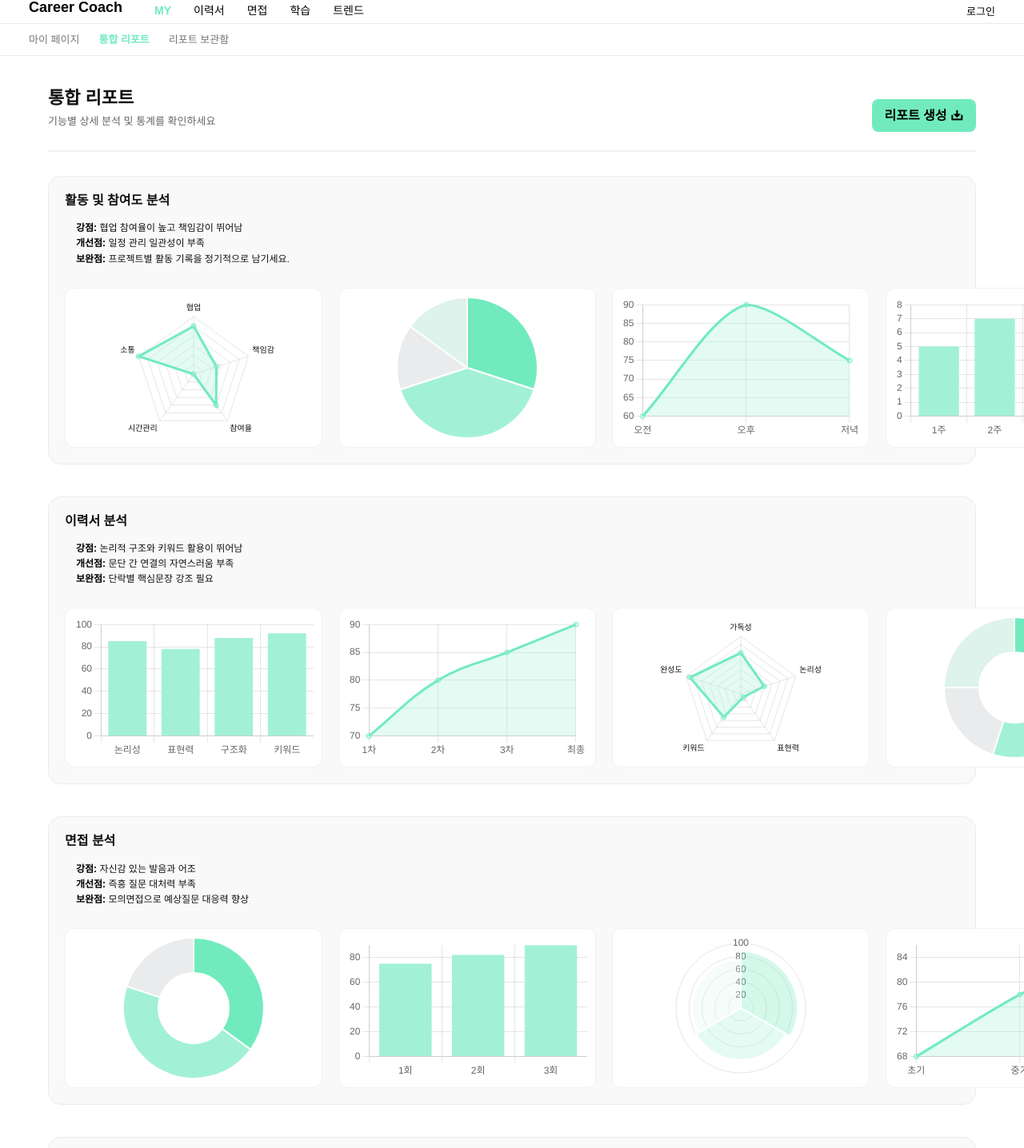
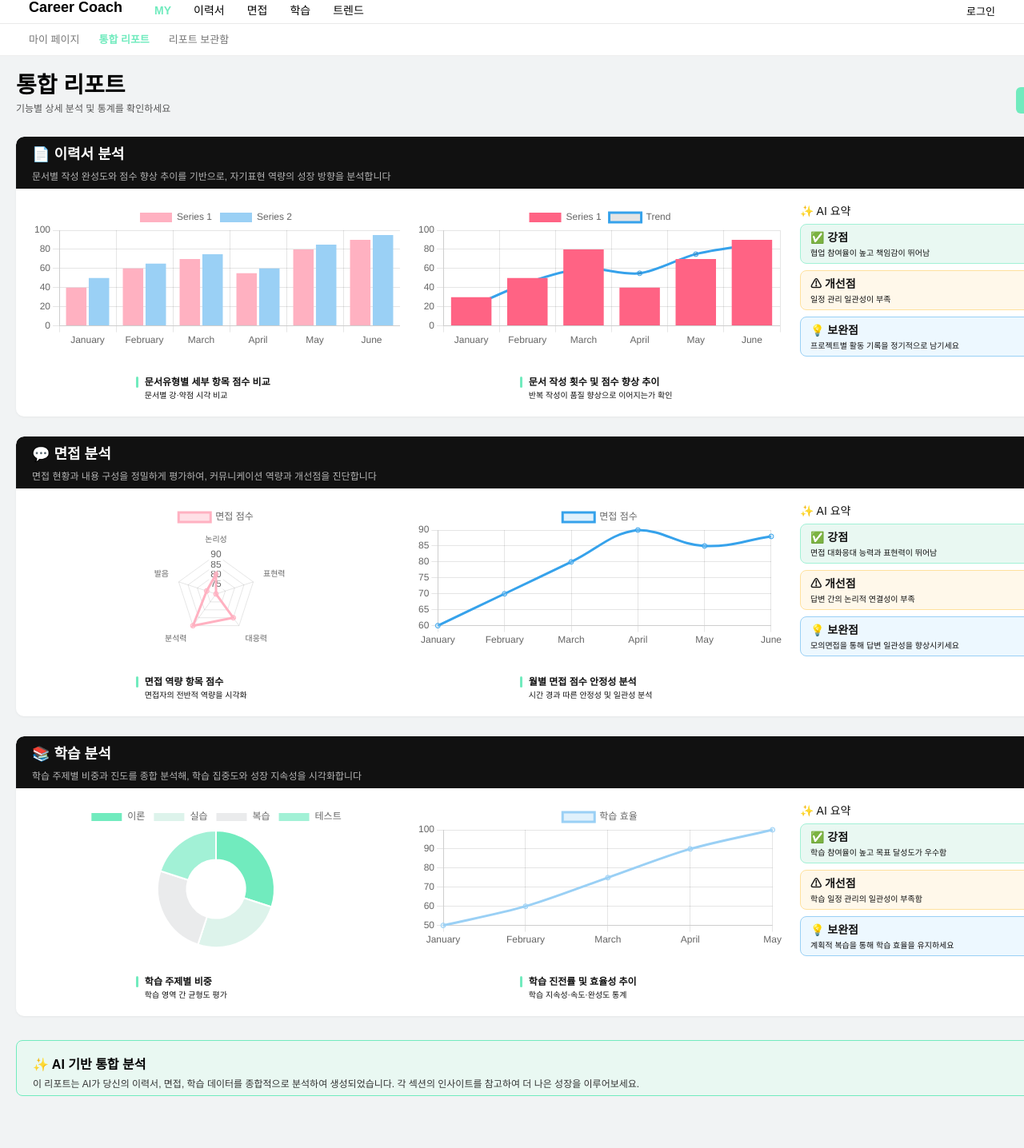
Before and after one commit to llbk-team/llbky-front, a Vue app: page /my/report in a window 1280 px wide. Shown: the part 15-1451 px from the top of the page at 80% size. After the commit the page ends 1406 px from the top, so only its background shows below. Built offline with nearby package versions, Linux system fonts and the light colour scheme; a web font is replaced by a local one.

Commit message:
style: 통합 리포트 UI 수정

```diff
--- a/src/views/my/MyReport.vue
+++ b/src/views/my/MyReport.vue
@@ -1,258 +1,453 @@
 <template>
     <section class="report-wrapper">
+        <!-- 헤더 -->
         <header class="report-header">
-            <div class="report-title">
+            <div class="header-left">
                 <h2>통합 리포트</h2>
                 <p>기능별 상세 분석 및 통계를 확인하세요</p>
             </div>
-            <button class="save-btn" data-bs-toggle="modal" data-bs-target="#reportSaveModal">
-                리포트 생성 <i class="ri-download-2-line"></i>
-            </button>
+            <button class="save-btn">리포트 생성 ⬇</button>
         </header>
 
-        <div class="report-body">
-            <ActivityReport />
-            <ResumeReport />
-            <InterviewReport />
-            <LearningReport />
+        <!-- 이력서 분석 -->
+        <div class="report-card">
+            <div class="card-header">
+                <h3>📄 이력서 분석</h3>
+                <p>문서별 작성 완성도와 점수 향상 추이를 기반으로, 자기표현 역량의 성장 방향을 분석합니다</p>
+            </div>
+
+            <div class="card-body">
+                <!-- 차트1 -->
+                <div class="chart-item">
+                    <div class="canvas-wrap">
+                        <Bar :data="barData" :options="chartOpt" />
+                    </div>
+                    <div class="chart-desc">
+                        <div class="vline"></div>
+                        <div class="text">
+                            <h4>문서유형별 세부 항목 점수 비교</h4>
+                            <p>문서별 강·약점 시각 비교</p>
+                        </div>
+                    </div>
+                </div>
+
+                <!-- 차트2 -->
+                <div class="chart-item">
+                    <div class="canvas-wrap">
+                        <Bar :data="stackedData" :options="chartOpt" />
+                    </div>
+                    <div class="chart-desc">
+                        <div class="vline"></div>
+                        <div class="text">
+                            <h4>문서 작성 횟수 및 점수 향상 추이</h4>
+                            <p>반복 작성이 품질 향상으로 이어지는가 확인</p>
+                        </div>
+                    </div>
+                </div>
+
+                <!-- AI 요약 -->
+                <aside class="ai-summary">
+                    <h4>✨ AI 요약</h4>
+
+                    <div class="ai-card strength">
+                        <p class="title">✅ 강점</p>
+                        <p class="content">협업 참여율이 높고 책임감이 뛰어남</p>
+                    </div>
+
+                    <div class="ai-card weakness">
+                        <p class="title">⚠ 개선점</p>
+                        <p class="content">일정 관리 일관성이 부족</p>
+                    </div>
+
+                    <div class="ai-card improvement">
+                        <p class="title">💡 보완점</p>
+                        <p class="content">프로젝트별 활동 기록을 정기적으로 남기세요</p>
+                    </div>
+                </aside>
+            </div>
         </div>
 
-        <!-- ✅ 모달 -->
-        <div class="modal fade" id="reportSaveModal" tabindex="-1" aria-labelledby="reportSaveModalLabel"
-            aria-hidden="true">
-            <div class="modal-dialog modal-dialog-centered">
-                <div class="modal-content custom-modal">
-                    <div class="modal-header border-0 pb-0">
-                        <h5 class="modal-title fw-bold" id="reportSaveModalLabel">
-                            리포트 생성
-                        </h5>
-                        <button type="button" class="btn-close" data-bs-dismiss="modal" aria-label="닫기"></button>
+        <!-- 면접 분석 -->
+        <div class="report-card">
+            <div class="card-header">
+                <h3>💬 면접 분석</h3>
+                <p>면접 현황과 내용 구성을 정밀하게 평가하여, 커뮤니케이션 역량과 개선점을 진단합니다</p>
+            </div>
+
+            <div class="card-body">
+                <div class="chart-item">
+                    <div class="canvas-wrap">
+                        <Radar :data="radarData" :options="chartOpt" />
+                    </div>
+                    <div class="chart-desc">
+                        <div class="vline"></div>
+                        <div class="text">
+                            <h4>면접 역량 항목 점수</h4>
+                            <p>면접자의 전반적 역량을 시각화</p>
+                        </div>
+                    </div>
+                </div>
+
+                <div class="chart-item">
+                    <div class="canvas-wrap">
+                        <Line :data="lineData" :options="chartOpt" />
+                    </div>
+                    <div class="chart-desc">
+                        <div class="vline"></div>
+                        <div class="text">
+                            <h4>월별 면접 점수 안정성 분석</h4>
+                            <p>시간 경과 따른 안정성 및 일관성 분석</p>
+                        </div>
+                    </div>
+                </div>
+
+                <aside class="ai-summary">
+                    <h4>✨ AI 요약</h4>
+
+                    <div class="ai-card strength">
+                        <p class="title">✅ 강점</p>
+                        <p class="content">면접 대화응대 능력과 표현력이 뛰어남</p>
                     </div>
 
-                    <div class="modal-body">
-                        <p class="modal-desc">저장할 리포트 섹션을 선택하세요</p>
+                    <div class="ai-card weakness">
+                        <p class="title">⚠ 개선점</p>
+                        <p class="content">답변 간의 논리적 연결성이 부족</p>
+                    </div>
 
-                        <!-- 체크박스 목록 -->
-                        <div v-for="item in reportOptions" :key="item.value" class="select-item"
-                            @click="toggleSelect(item.value)">
-                            <div class="form-check d-flex align-items-center">
-                                <input class="form-check-input" type="checkbox" :id="item.value" :value="item.value"
-                                    v-model="selectedReports" @change="handleSelect(item.value)" />
-                                <label class="form-check-label ms-2 d-flex align-items-center" :for="item.value">
-                                    <i :class="item.icon" class="me-2 text-success"></i>
-                                    {{ item.label }}
-                                </label>
-                            </div>
+                    <div class="ai-card improvement">
+                        <p class="title">💡 보완점</p>
+                        <p class="content">모의면접을 통해 답변 일관성을 향상시키세요</p>
+                    </div>
+                </aside>
+            </div>
+        </div>
+
+        <!-- 학습 분석 -->
+        <div class="report-card">
+            <div class="card-header">
+                <h3>📚 학습 분석</h3>
+                <p>학습 주제별 비중과 진도를 종합 분석해, 학습 집중도와 성장 지속성을 시각화합니다</p>
+            </div>
+
+            <div class="card-body">
+                <div class="chart-item">
+                    <div class="canvas-wrap">
+                        <Doughnut :data="doughnutData" :options="chartOpt" />
+                    </div>
+                    <div class="chart-desc">
+                        <div class="vline"></div>
+                        <div class="text">
+                            <h4>학습 주제별 비중</h4>
+                            <p>학습 영역 간 균형도 평가</p>
                         </div>
                     </div>
+                </div>
 
-                    <div class="modal-footer border-0 pt-0">
-                        <button type="button" class="btn btn-outline-secondary rounded-pill px-4"
-                            data-bs-dismiss="modal">
-                            취소
-                        </button>
-                        <button type="button" class="btn btn-save rounded-pill px-4" data-bs-dismiss="modal"
-                            @click="saveSelectedReports">
-                            <i class="ri-download-2-line me-2"></i> 리포트 생성
-                        </button>
+                <div class="chart-item">
+                    <div class="canvas-wrap">
+                        <Line :data="areaData" :options="chartOpt" />
+                    </div>
+                    <div class="chart-desc">
+                        <div class="vline"></div>
+                        <div class="text">
+                            <h4>학습 진전률 및 효율성 추이</h4>
+                            <p>학습 지속성·속도·완성도 통계</p>
+                        </div>
                     </div>
                 </div>
+
+                <aside class="ai-summary">
+                    <h4>✨ AI 요약</h4>
+
+                    <div class="ai-card strength">
+                        <p class="title">✅ 강점</p>
+                        <p class="content">학습 참여율이 높고 목표 달성도가 우수함</p>
+                    </div>
+
+                    <div class="ai-card weakness">
+                        <p class="title">⚠ 개선점</p>
+                        <p class="content">학습 일정 관리의 일관성이 부족함</p>
+                    </div>
+
+                    <div class="ai-card improvement">
+                        <p class="title">💡 보완점</p>
+                        <p class="content">계획적 복습을 통해 학습 효율을 유지하세요</p>
+                    </div>
+                </aside>
             </div>
+        </div>
+
+        <!-- 하단 AI 통합 분석 -->
+        <div class="final-summary">
+            <h4>✨ AI 기반 통합 분석</h4>
+            <p>이 리포트는 AI가 당신의 이력서, 면접, 학습 데이터를 종합적으로 분석하여 생성되었습니다. 각 섹션의 인사이트를 참고하여 더 나은 성장을 이루어보세요.</p>
         </div>
     </section>
 </template>
 
 <script setup>
 import { ref } from "vue";
-import ResumeReport from "./report/ResumeReport.vue";
-import InterviewReport from "./report/InterviewReport.vue";
-import LearningReport from "./report/LearningReport.vue";
-import ActivityReport from "./report/ActivityReport.vue";
+import { Bar, Line, Radar, Doughnut } from "vue-chartjs";
+import {
+    Chart,
+    BarElement,
+    LineElement,
+    ArcElement,
+    PointElement,
+    CategoryScale,
+    LinearScale,
+    Title,
+    Tooltip,
+    Legend,
+    RadialLinearScale,
+} from "chart.js";
+Chart.register(
+    BarElement, LineElement, ArcElement, PointElement,
+    CategoryScale, LinearScale, Title, Tooltip, Legend, RadialLinearScale
+);
 
-const selectedReports = ref([]);
+const chartOpt = { responsive: true, maintainAspectRatio: false, plugins: { legend: { position: "top" } } };
 
-const reportOptions = [
-    { value: "all", label: "전체 선택" }, //, icon: "ri-checkbox-line"
-    { value: "activity", label: "활동 및 참여도 분석" },
-    { value: "resume", label: "이력서 분석" },
-    { value: "interview", label: "면접 분석" },
-    { value: "learning", label: "학습 분석" },
-];
-
-// ✅ 전체 선택/해제 로직
-const handleSelect = (value) => {
-    if (value === "all") {
-        if (selectedReports.value.includes("all")) {
-            selectedReports.value = reportOptions.map((r) => r.value);
-        } else {
-            selectedReports.value = [];
-        }
-    } else {
-        const others = reportOptions
-            .filter((r) => r.value !== "all")
-            .map((r) => r.value);
-        const allSelected = others.every((v) =>
-            selectedReports.value.includes(v)
-        );
-        if (allSelected && !selectedReports.value.includes("all")) {
-            selectedReports.value.push("all");
-        } else if (!allSelected && selectedReports.value.includes("all")) {
-            selectedReports.value = selectedReports.value.filter((v) => v !== "all");
-        }
-    }
-};
-
-// ✅ 선택 영역 클릭 시도 동일 작동
-const toggleSelect = (value) => {
-    if (selectedReports.value.includes(value)) {
-        selectedReports.value = selectedReports.value.filter((v) => v !== value);
-    } else {
-        selectedReports.value.push(value);
-        handleSelect(value);
-    }
-};
-
-const saveSelectedReports = () => {
-    if (selectedReports.value.length === 0) {
-        alert("저장할 리포트를 선택해주세요.");
-        return;
-    }
-    console.log("선택된 리포트:", selectedReports.value);
-    alert(`선택된 리포트: ${selectedReports.value.join(", ")}`);
-};
+const barData = ref({
+    labels: ["January", "February", "March", "April", "May", "June"],
+    datasets: [
+        { label: "Series 1", data: [40, 60, 70, 55, 80, 90], backgroundColor: "#FFB1C1" },
+        { label: "Series 2", data: [50, 65, 75, 60, 85, 95], backgroundColor: "#9AD0F5" },
+    ],
+});
+const stackedData = ref({
+    labels: ["January", "February", "March", "April", "May", "June"],
+    datasets: [
+        { type: "bar", label: "Series 1", data: [30, 50, 80, 40, 70, 90], backgroundColor: "#FF6384" },
+        { type: "line", label: "Trend", data: [20, 45, 60, 55, 75, 85], borderColor: "#36A2EB", tension: .3, fill: false },
+    ],
+});
+const radarData = ref({
+    labels: ["논리성", "표현력", "대응력", "분석력", "발음"],
+    datasets: [
+        { label: "면접 점수", data: [80, 70, 85, 90, 75], backgroundColor: "rgba(255,177,193,.4)", borderColor: "#FFB1C1" },
+    ],
+});
+const lineData = ref({
+    labels: ["January", "February", "March", "April", "May", "June"],
+    datasets: [
+        { label: "면접 점수", data: [60, 70, 80, 90, 85, 88], borderColor: "#36A2EB", backgroundColor: "rgba(154,208,245,.3)", fill: true, tension: .4 },
+    ],
+});
+const doughnutData = ref({
+    labels: ["이론", "실습", "복습", "테스트"],
+    datasets: [{ data: [30, 25, 25, 20], backgroundColor: ["#71EBBE", "#DDF3EB", "#EAEBEC", "#A2F1D6"] }],
+});
+const areaData = ref({
+    labels: ["January", "February", "March", "April", "May"],
+    datasets: [{ label: "학습 효율", data: [50, 60, 75, 90, 100], borderColor: "#9AD0F5", backgroundColor: "rgba(154,208,245,.3)", fill: true, tension: .3 }],
+});
 </script>
 
 <style scoped>
-/* -----------------------
-   전체 레이아웃
------------------------- */
+:global(body) {
+    background-color: #F1F3F4;
+}
+
+/* 공통 */
 .report-wrapper {
-    padding: 40px 60px;
-    background-color: #ffffff;
-    color: #111111;
+    width: 1400px;
+    margin: 0 auto;
+    color: #111;
+    padding: 20px;
 }
 
 .report-header {
     display: flex;
     justify-content: space-between;
     align-items: center;
-    border-bottom: 2px solid #f1f2f3;
-    padding-bottom: 10px;
-    margin-bottom: 30px;
+    margin-bottom: 10px;
 }
 
-.report-title h2 {
-  font-size: 22px;
-  font-weight: 700;
-  margin-bottom: 6px;
+.header-left h2 {
+    font-size: 28px;
+    font-weight: 700;
+    color: #000;
+    margin-bottom: 3px;
 }
 
-.report-title p {
-  font-size: 13px;
-  color: #666;
+.header-left p {
+    font-size: 12px;
+    color: #555;
 }
 
 .save-btn {
-    background-color: #71ebbe;
+    width: 110px;
+    height: 33px;
+    background: #71EBBE;
     border: none;
-    border-radius: 8px;
-    padding: 8px 16px;
-    font-weight: 600;
+    border-radius: 6px;
+    font-size: 12px;
+    font-weight: 500;
     cursor: pointer;
-    color: #000000;
-    transition: all 0.2s;
 }
 
-.save-btn:hover {
-    background-color: #a2f1d6;
+/* 카드 */
+.report-card {
+    width: 1400px;
+    height: 350px;
+    background: #fff;
+    border-radius: 10px;
+    box-shadow: 0 1px 3px rgba(0, 0, 0, .05);
+    margin-bottom: 25px;
+    overflow: hidden;
 }
 
-.report-body {
+.card-header {
+    height: 65px;
+    background: #111111;
+    color: #fff;
+    padding: 12px 20px;
+    border-radius: 10px 10px 0 0;
+}
+
+.card-header h3 {
+    font-size: 18px;
+    font-weight: 700;
+}
+
+.card-header p {
+    font-size: 12px;
+    color: #B4B4B4;
+    margin-top: 3px;
+}
+
+.card-body {
+    display: flex;
+    justify-content: space-between;
+    align-items: flex-start;
+    padding: 20px;
+}
+
+/* =======================
+   📊 최종 스타일 수정본
+   ======================= */
+.chart-item {
+    width: 460px;
     display: flex;
     flex-direction: column;
-    gap: 40px;
+    align-items: center;
+    /* ✅ 차트 중심 기준으로 캡션 정렬 */
 }
 
-/* -----------------------
-   모달 스타일
------------------------- */
-.custom-modal {
-    border-radius: 14px;
-    border: 1px solid #eaebec;
-    background-color: #ffffff;
-    box-shadow: 0 6px 20px rgba(0, 0, 0, 0.1);
+.canvas-wrap {
+    width: 460px;
+    height: 180px;
 }
 
-.modal-title {
-    font-weight: 700;
-    color: #111111;
+/* ✅ 차트 설명 중앙 배치 + 왼쪽정렬 */
+.chart-desc {
+    width: 200px;
+    /* 캡션 텍스트 블록 너비 */
+    display: flex;
+    align-items: flex-start;
+    justify-content: center;
+    /* 차트 기준 가운데 배치 */
+    margin-top: 35px;
+    text-align: left;
 }
 
-.modal-desc {
-    font-size: 14px;
-    color: #555;
-    text-align: center;
-    margin-bottom: 16px;
+.vline {
+    width: 3px;
+    height: 14px;
+    background: #71EBBE;
+    border-radius: 2px;
+    margin-right: 8px;
 }
 
-/* -----------------------
-   체크 아이템
------------------------- */
-.select-item {
-    border-radius: 10px;
-    padding: 8px 10px;
-    margin-bottom: 6px;
-    transition: background 0.2s;
+.text {
+    width: 200px;
 }
 
-.select-item:hover {
-    background-color: #f1f2f3;
+.text h4 {
+    font-size: 12px;
+    font-weight: 700;
+    color: #111;
+    margin: 0 0 2px 0;
 }
 
-.form-check-input {
-    cursor: pointer;
-    border: 2px solid #a2f1d6;
-    width: 1.1em;
-    height: 1.1em;
+.text p {
+    font-size: 10px;
+    color: #111;
+    margin: 0;
 }
 
-.form-check-input:checked {
-    background-color: #71ebbe;
-    border-color: #71ebbe;
+/* AI 요약 */
+.ai-summary {
+    width: 400px;
+    display: flex;
+    flex-direction: column;
 }
 
-.form-check-label {
-    cursor: pointer;
-    color: #111111;
-    display: flex;
-    align-items: center;
+.ai-summary h4 {
+    font-size: 14px;
+    margin: 0 0 8px 0;
 }
 
-.form-check-label i {
-    color: #71ebbe;
+.ai-card {
+    width: 400px;
+    height: 50px;
+    border-radius: 8px;
+    padding: 8px 12px;
+    margin-bottom: 8px;
+    display: flex;
+    flex-direction: column;
+    justify-content: center;
 }
 
-/* -----------------------
-   버튼
------------------------- */
-.btn-save {
-    background-color: #71ebbe;
-    color: #000;
-    border: none;
-    font-weight: 600;
-    transition: 0.2s;
+.ai-card .title {
+    margin: 0;
+    font-size: 14px;
+    font-weight: 700;
 }
 
-.btn-save:hover {
-    background-color: #a2f1d6;
+.ai-card .content {
+    margin: 2px 0 0 0;
+    font-size: 10px;
+    line-height: 1.3;
 }
 
-.btn-outline-secondary {
-    border: 1px solid #eaebec;
-    color: #111111;
+.strength {
+    background: #E9F8F2;
+    border: 1px solid #A2F1D6;
 }
 
-.btn-outline-secondary:hover {
-    background-color: #f1f2f3;
+.weakness {
+    background: #FFF8EA;
+    border: 1px solid #FFE19D;
+}
+
+.improvement {
+    background: #EDF8FF;
+    border: 1px solid #9AD0F5;
+}
+
+/* 하단 요약 (좌측 정렬, 지정 테두리/배경) */
+.final-summary {
+    width: 1400px;
+    height: 70px;
+    background: #E9F8F2;
+    border: 1px solid #71EBBE;
+    border-radius: 8px;
+    margin-top: 30px;
+    padding: 20px;
+}
+
+.final-summary h4 {
+    font-size: 16px;
+    font-weight: 700;
+    color: #000;
+    margin: 0 0 6px 0;
+}
+
+.final-summary p {
+    font-size: 12px;
+    color: #333;
+    margin: 0;
 }
 </style>
```
